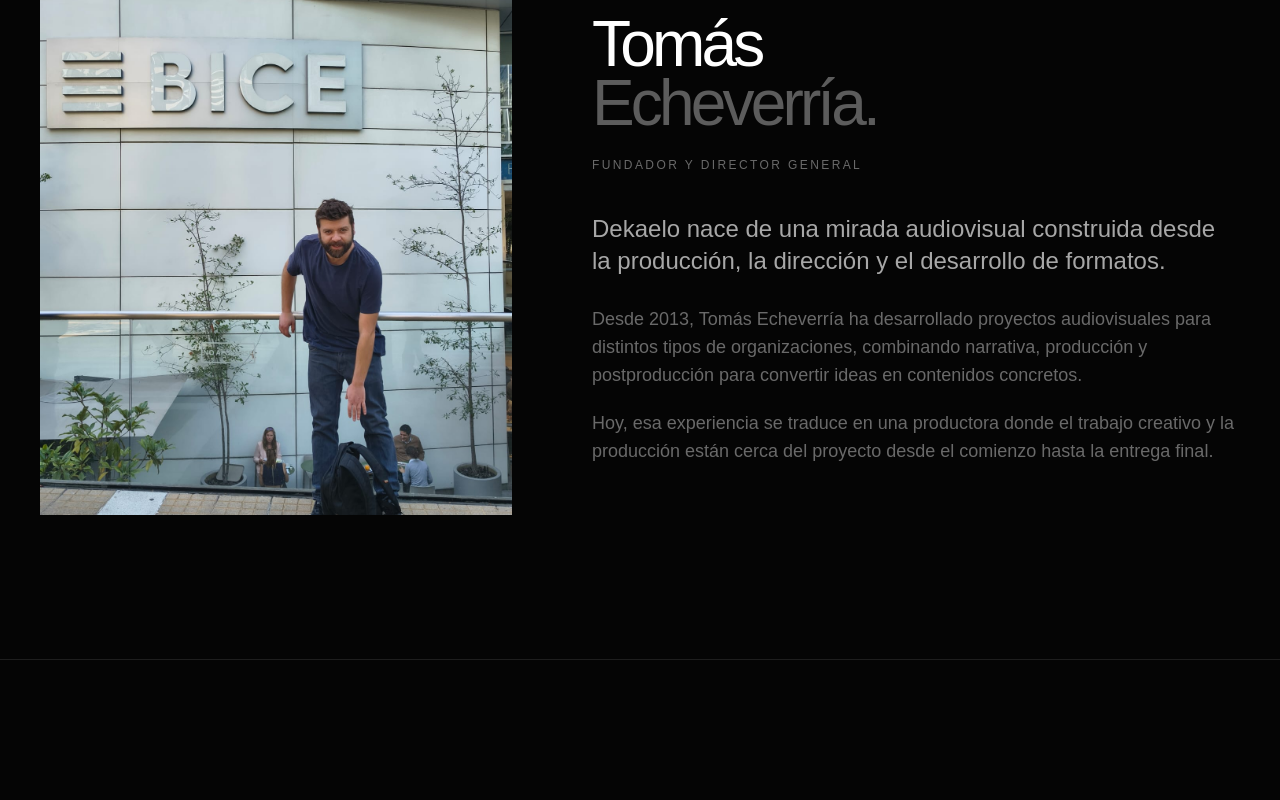
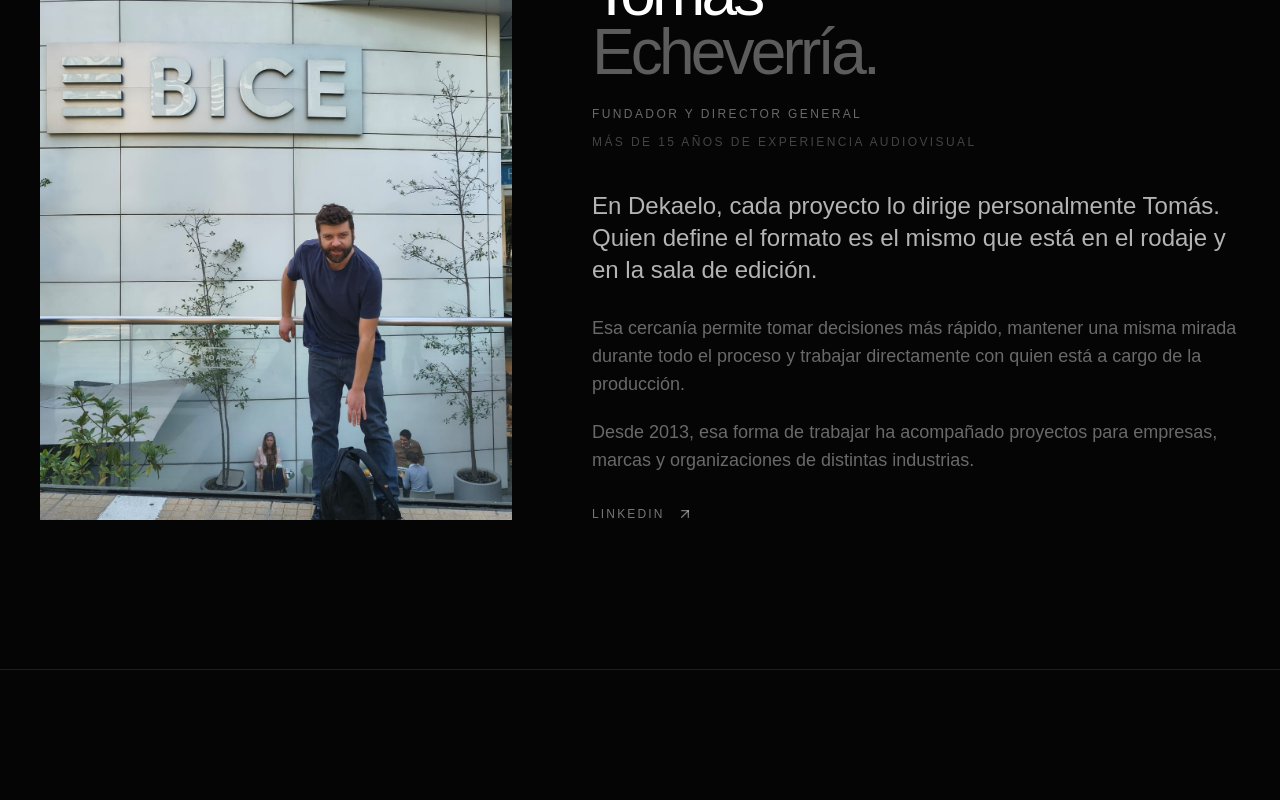
Before and after one commit to TronxGroup/Dekaelo-Media, a Next.js app: page /quienes-somos in a window 1280 px wide. Shown: the part 2480-3280 px from the top of the page. Built offline with nearby package versions, Linux system fonts and the light colour scheme.

Commit message:
Update page.tsx

```diff
--- a/app/quienes-somos/page.tsx
+++ b/app/quienes-somos/page.tsx
@@ -12,6 +12,11 @@ export const metadata: Metadata = {
   },
 };
 
+
+/* ============================================================
+   TRAYECTORIA
+============================================================ */
+
 const milestones = [
   {
     year: "2013–2015",
@@ -24,7 +29,7 @@ const milestones = [
     text: "Producción y postproducción para empresas de industria, tecnología y educación. Desarrollo de contenido corporativo y postproducción para Ripley. Algunos clientes de la época fueron Grupo KGHM Chile, Trewhela's School, Acmanet, Molinera San Cristóbal, iCity Chile, Inducom, U-Payments, Tapp, Exploflex y Coesam.",
   },
   {
-    year: "2020–2023",
+    year: "2020–2022",
     title: "Retomar y desarrollar",
     text: "Tras la interrupción de la actividad presencial provocada por la pandemia, retomamos progresivamente la producción audiovisual con nuevas series de contenido para la Cámara de Comercio Asia Pacífico y el desarrollo y ejecución de formato para iGromi.",
   },
@@ -34,6 +39,11 @@ const milestones = [
     text: "Desarrollo y producción de nuevos formatos audiovisuales, incluyendo Fútbol y Parrilla, cuyo primer episodio alcanza 160K vistas, y producción continua del vodcast institucional de BICECORP desde 2024. En 2026 se suma Lolosaurios, formato editorial de conversación y entretenimiento producido por Dekaelo Media desde el 12 de julio.",
   },
 ];
+
+
+/* ============================================================
+   CRITERIO
+============================================================ */
 
 const values = [
   {
@@ -58,6 +68,11 @@ const values = [
   },
 ];
 
+
+/* ============================================================
+   EYEBROW
+============================================================ */
+
 function Eyebrow({ children }: { children: React.ReactNode }) {
   return (
     <p className="text-[10px] uppercase tracking-[0.32em] text-[#f51b24]">
@@ -66,15 +81,23 @@ function Eyebrow({ children }: { children: React.ReactNode }) {
   );
 }
 
+
+/* ============================================================
+   PAGE
+============================================================ */
+
 export default function QuienesSomosPage() {
   return (
     <main className="bg-[#050505] text-white selection:bg-white selection:text-black">
+
 
       {/* =====================================================
           HERO
       ====================================================== */}
 
       <section className="relative min-h-[88vh] overflow-hidden border-b border-white/10 px-5 pb-24 pt-40 md:px-10 md:pb-36 md:pt-52">
+
+        {/* FOTO DE FONDO */}
 
         <div
           className="absolute inset-0 bg-cover bg-center bg-no-repeat"
@@ -83,9 +106,16 @@ export default function QuienesSomosPage() {
           }}
         />
 
+        {/* OVERLAY */}
+
         <div className="absolute inset-0 bg-black/60" />
 
+        {/* DEGRADADO */}
+
         <div className="absolute inset-0 bg-gradient-to-b from-black/20 via-black/20 to-[#050505]" />
+
+
+        {/* CONTENIDO */}
 
         <div className="relative z-10 mx-auto flex min-h-[68vh] max-w-7xl flex-col justify-between">
 
@@ -111,6 +141,7 @@ export default function QuienesSomosPage() {
                 </h1>
 
               </div>
+
 
               <div className="md:col-span-3">
 
@@ -145,6 +176,9 @@ export default function QuienesSomosPage() {
 
           <div className="grid gap-14 md:grid-cols-12 md:items-center">
 
+
+            {/* TITULO */}
+
             <div className="md:col-span-5">
 
               <Eyebrow>El origen</Eyebrow>
@@ -164,14 +198,19 @@ export default function QuienesSomosPage() {
 
             </div>
 
+
+            {/* TEXTO */}
+
             <div className="md:col-span-7">
 
               <p className="text-xl leading-relaxed text-white/60 md:text-2xl">
 
                 En 2013 comenzamos nuestro recorrido con{" "}
-                <span className="text-white">Yokai</span>, largometraje
-                seleccionado en Sitges Film Festival y Buenos Aires Rojo
-                Sangre.
+                <span className="text-white">
+                  Yokai
+                </span>
+                , largometraje seleccionado en Sitges Film Festival y Buenos
+                Aires Rojo Sangre.
 
               </p>
 
@@ -194,6 +233,9 @@ export default function QuienesSomosPage() {
             </div>
 
           </div>
+
+
+          {/* IMAGEN */}
 
           <div className="mt-20 md:mt-28">
 
@@ -222,6 +264,7 @@ export default function QuienesSomosPage() {
 
           <div className="grid gap-12 md:grid-cols-12 md:items-center">
 
+
             {/* FOTO */}
 
             <div className="md:col-span-5">
@@ -240,11 +283,13 @@ export default function QuienesSomosPage() {
 
             </div>
 
-            {/* TEXTO */}
+
+            {/* INFORMACIÓN */}
 
             <div className="md:col-span-7 md:pl-8">
 
               <Eyebrow>Quién está detrás</Eyebrow>
+
 
               <h2 className="mt-6 text-[clamp(2.8rem,5vw,5.5rem)] font-medium leading-[0.92] tracking-[-0.06em]">
 
@@ -257,37 +302,64 @@ export default function QuienesSomosPage() {
 
               </h2>
 
+
               <p className="mt-6 text-xs uppercase tracking-[0.2em] text-white/40">
                 Fundador y Director General
               </p>
 
+
+              <p className="mt-3 text-xs uppercase tracking-[0.2em] text-white/25">
+                Más de 15 años de experiencia audiovisual
+              </p>
+
+
+              {/* TEXTO */}
+
               <div className="mt-10 max-w-2xl">
 
-                <p className="text-xl leading-relaxed text-white/65 md:text-2xl">
+                <p className="text-xl leading-relaxed text-white/70 md:text-2xl">
 
-                  Dekaelo nace de una mirada audiovisual construida desde
-                  la producción, la dirección y el desarrollo de formatos.
+                  En Dekaelo, cada proyecto lo dirige personalmente Tomás.
+                  Quien define el formato es el mismo que está en el rodaje
+                  y en la sala de edición.
 
                 </p>
 
+
                 <p className="mt-7 text-base leading-relaxed text-white/40 md:text-lg">
 
-                  Desde 2013, Tomás Echeverría ha desarrollado proyectos
-                  audiovisuales para distintos tipos de organizaciones,
-                  combinando narrativa, producción y postproducción para
-                  convertir ideas en contenidos concretos.
+                  Esa cercanía permite tomar decisiones más rápido, mantener
+                  una misma mirada durante todo el proceso y trabajar
+                  directamente con quien está a cargo de la producción.
 
                 </p>
 
+
                 <p className="mt-5 text-base leading-relaxed text-white/40 md:text-lg">
 
-                  Hoy, esa experiencia se traduce en una productora donde
-                  el trabajo creativo y la producción están cerca del
-                  proyecto desde el comienzo hasta la entrega final.
+                  Desde 2013, esa forma de trabajar ha acompañado proyectos
+                  para empresas, marcas y organizaciones de distintas
+                  industrias.
 
                 </p>
 
               </div>
+
+
+              {/* LINKEDIN */}
+
+              <a
+                href="https://www.linkedin.com/in/tomasechebol/"
+                target="_blank"
+                rel="noopener noreferrer"
+                className="mt-8 inline-flex items-center gap-3 text-xs uppercase tracking-[0.18em] text-white/45 transition hover:text-white"
+              >
+
+                LinkedIn
+
+                <ArrowUpRight className="h-4 w-4" />
+
+              </a>
 
             </div>
 
@@ -308,6 +380,9 @@ export default function QuienesSomosPage() {
 
           <div className="grid gap-10 md:grid-cols-12">
 
+
+            {/* TITULO */}
+
             <div className="md:col-span-4">
 
               <Eyebrow>Trayectoria</Eyebrow>
@@ -326,6 +401,8 @@ export default function QuienesSomosPage() {
             </div>
 
 
+            {/* TIMELINE */}
+
             <div className="md:col-span-8">
 
               {milestones.map((milestone, index) => (
@@ -342,6 +419,7 @@ export default function QuienesSomosPage() {
                   <p className="pt-1 text-sm font-medium text-white/25">
                     {milestone.year}
                   </p>
+
 
                   <div>
 
@@ -376,6 +454,7 @@ export default function QuienesSomosPage() {
 
         <div className="mx-auto max-w-7xl">
 
+
           <div className="grid gap-12 md:grid-cols-12 md:items-end">
 
             <div className="md:col-span-5">
@@ -394,6 +473,7 @@ export default function QuienesSomosPage() {
               </h2>
 
             </div>
+
 
             <div className="md:col-span-7">
 
@@ -439,6 +519,9 @@ export default function QuienesSomosPage() {
 
         <div className="mx-auto max-w-7xl">
 
+
+          {/* TITULO */}
+
           <div className="mb-16">
 
             <Eyebrow>Experiencia</Eyebrow>
@@ -457,7 +540,12 @@ export default function QuienesSomosPage() {
           </div>
 
 
+          {/* NUMEROS */}
+
           <div className="grid grid-cols-2 gap-px bg-white/10 md:grid-cols-4">
+
+
+            {/* 200+ */}
 
             <div className="bg-[#050505] px-6 py-10 md:px-8 md:py-14">
 
@@ -472,6 +560,8 @@ export default function QuienesSomosPage() {
             </div>
 
 
+            {/* 60+ */}
+
             <div className="bg-[#050505] px-6 py-10 md:px-8 md:py-14">
 
               <p className="text-5xl font-medium tracking-[-0.05em] md:text-6xl">
@@ -485,6 +575,8 @@ export default function QuienesSomosPage() {
             </div>
 
 
+            {/* 3.8M */}
+
             <div className="bg-[#050505] px-6 py-10 md:px-8 md:py-14">
 
               <p className="text-5xl font-medium tracking-[-0.05em] md:text-6xl">
@@ -495,8 +587,24 @@ export default function QuienesSomosPage() {
                 vistas en un solo video orgánico
               </p>
 
+
+              <a
+                href="https://www.youtube.com/watch?v=f7BpYpTSPLk"
+                target="_blank"
+                rel="noopener noreferrer"
+                className="mt-4 inline-flex items-center gap-2 text-[10px] uppercase tracking-[0.16em] text-white/35 transition hover:text-white"
+              >
+
+                Ver video
+
+                <ArrowUpRight className="h-3 w-3" />
+
+              </a>
+
             </div>
 
+
+            {/* 6+ */}
 
             <div className="bg-[#050505] px-6 py-10 md:px-8 md:py-14">
 
@@ -527,6 +635,9 @@ export default function QuienesSomosPage() {
 
           <div className="grid gap-14 md:grid-cols-12">
 
+
+            {/* TITULO */}
+
             <div className="md:col-span-4">
 
               <Eyebrow>Cómo pensamos</Eyebrow>
@@ -545,6 +656,8 @@ export default function QuienesSomosPage() {
             </div>
 
 
+            {/* VALORES */}
+
             <div className="md:col-span-8">
 
               <div className="border-t border-white/15">
@@ -559,6 +672,7 @@ export default function QuienesSomosPage() {
                     <span className="text-[10px] text-[#f51b24]">
                       {value.number}
                     </span>
+
 
                     <div>
 
@@ -597,6 +711,7 @@ export default function QuienesSomosPage() {
 
           <Eyebrow>Lo que viene</Eyebrow>
 
+
           <h2 className="mt-7 text-[clamp(3rem,6vw,6rem)] font-medium leading-[0.9] tracking-[-0.06em]">
 
             La comunicación
@@ -618,12 +733,14 @@ export default function QuienesSomosPage() {
 
             </p>
 
+
             <p className="mt-6 text-base leading-relaxed text-white/40 md:text-lg">
 
               Construyen canales propios, comparten conocimiento y desarrollan
               conversaciones permanentes con sus audiencias.
 
             </p>
+
 
             <p className="mt-6 text-base leading-relaxed text-white/40 md:text-lg">
 
@@ -661,6 +778,7 @@ export default function QuienesSomosPage() {
 
           <Eyebrow>Hablemos</Eyebrow>
 
+
           <h2 className="mt-7 text-[clamp(3rem,7vw,7rem)] font-medium leading-[0.9] tracking-[-0.06em]">
 
             Una idea puede
@@ -685,8 +803,10 @@ export default function QuienesSomosPage() {
 
           <div className="mt-12 flex flex-col items-center justify-center gap-4 sm:flex-row">
 
-            <a
-              href="mailto:info@dekaelomedia.com"
+            {/* CONTACTO */}
+
+            <Link
+              href="/contacto"
               className="inline-flex items-center gap-3 bg-white px-8 py-4 text-xs uppercase tracking-[0.18em] text-black transition hover:bg-white/90"
             >
 
@@ -694,8 +814,10 @@ export default function QuienesSomosPage() {
 
               <ArrowUpRight className="h-4 w-4" />
 
-            </a>
+            </Link>
 
+
+            {/* SERVICIOS */}
 
             <Link
               href="/servicios"
@@ -719,6 +841,7 @@ export default function QuienesSomosPage() {
 
       </section>
 
+
     </main>
   );
 }
```
